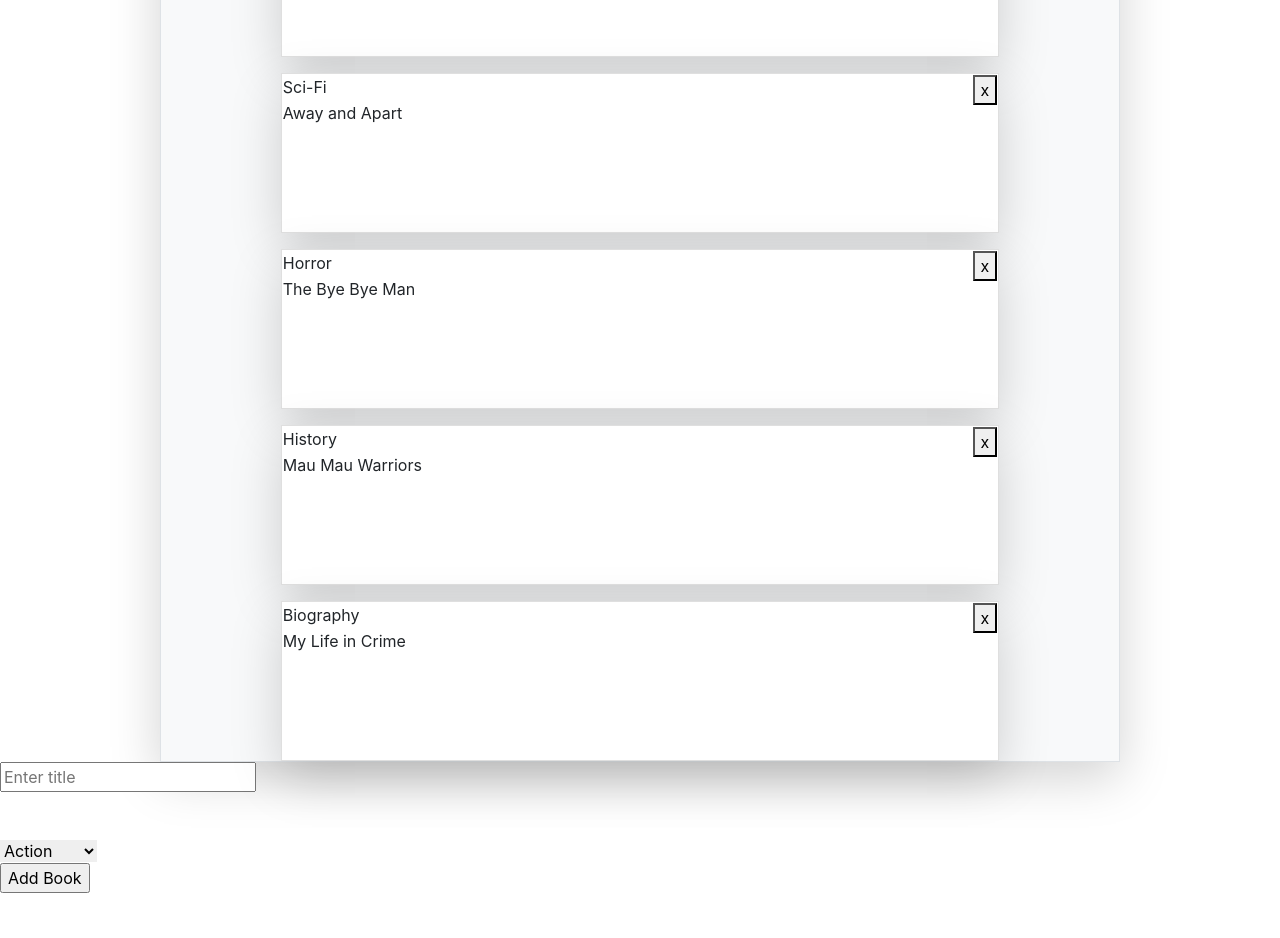
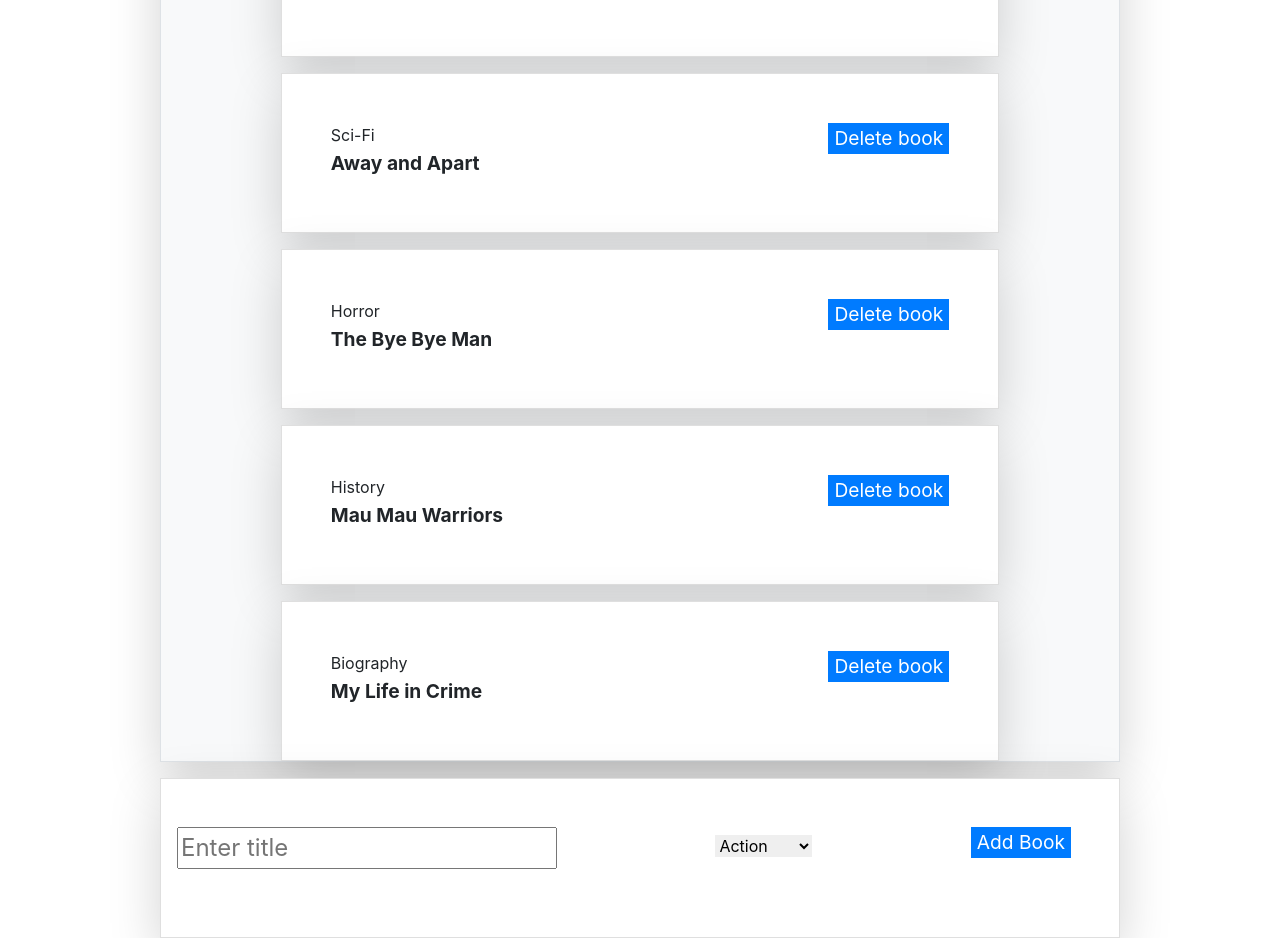
Before and after one commit to mbabaliiryn/react-book-store, a React (Create React App) app: page / in a window 1280 px wide. Shown: the part 600-1538 px from the top of the page. Before the commit the page ends 1493 px from the top, so only its background shows below. Built offline with nearby package versions, Linux system fonts and the light colour scheme.

Commit message:
add user design to the project

```diff
--- a/src/App.css
+++ b/src/App.css
@@ -57,12 +57,20 @@ select {
   font-size: 2rem;
 }
 
-/* body {
-  margin: 0;
-  padding: 0;
-  background-color: #F5F6FA;
-} */
-
 .table-row {
   height: 20vh;
 }
+
+.book-title {
+  font-weight: bold;
+  font-size: 1.2rem;
+}
+
+.enter-title {
+  font-size: 1.5rem;
+}
+
+.button {
+  border: none;
+  font-size: 1.2rem;
+}
--- a/src/components/Book.js
+++ b/src/components/Book.js
@@ -5,22 +5,22 @@ import PropTypes from 'prop-types';
 const Book = ({ book, handleBookRemove }) => (
 
   <tr className=" card table-row rounded-0 w-75 ml-auto mr-auto mt-3 shadow-lg bg-white">
-    <div className = "d-flex justify-content-between">
-    <div className = "d-flex flex-column">
+    <div className="d-flex justify-content-between">
+      <div className="d-flex flex-column p-5">
         <td>
           {' '}
           {book.category}
           {' '}
         </td>
-    <td>
+        <td className="book-title">
           {' '}
           {book.title}
           {' '}
         </td>
       </div>
-    <div className= "">
+      <div className="">
         <td>
-      <button type="button" onClick={() => handleBookRemove(book.id)}>x</button>
+          <button className=" button mt-5 mr-5 bg-primary text-white" type="button" onClick={() => handleBookRemove(book.id)}>Delete book</button>
         </td>
       </div>
     </div>
--- a/src/containers/BooksForm.js
+++ b/src/containers/BooksForm.js
@@ -49,8 +49,9 @@ class BooksForm extends React.Component {
   render() {
     const { title, category } = this.state;
     return (
-      <div>
+      <div className="card table-row rounded-0 w-75 ml-auto mr-auto mt-3 shadow-lg bg-white">
         <form onSubmit={this.handleSubmit}>
+          <div className="d-flex justify-content-between">
             <div className="form-group">
               <label htmlFor="title" />
               <input
@@ -59,9 +60,10 @@ class BooksForm extends React.Component {
                 value={title}
                 name="title"
                 placeholder="Enter title"
+                className=" enter-title mt-5 ml-3"
               />
             </div>
-          <div className="header">
+            <div className="header p-4">
               <select name="category" value={category} onChange={this.handleChange} id="category">
                 { categories.map(category => (
                   <option key={category}>
@@ -70,7 +72,8 @@ class BooksForm extends React.Component {
                 ))}
               </select>
             </div>
-          <input type="submit" name="Add Book" value="Add Book" />
+            <input className="button mt-5 mr-5 bg-primary text-white h-25" type="submit" name="Add Book" value="Add Book" />
+          </div>
         </form>
       </div>
     );
--- a/src/containers/BooksList.js
+++ b/src/containers/BooksList.js
@@ -1,4 +1,4 @@
-/* eslint-disable arrow-body-style */
+/* eslint-disable import/order */
 import React from 'react';
 import { connect } from 'react-redux';
 import PropTypes from 'prop-types';
@@ -7,9 +7,8 @@ import CategoryFilter from '../components/CategoryFilter';
 import Book from '../components/Book';
 import { handleBookRemove, changeFilter } from '../actions';
 import '../App.css';
-import { faUser } from "@fortawesome/free-solid-svg-icons";
-import { FontAwesomeIcon } from "@fortawesome/react-fontawesome";
-
+import { faUser } from '@fortawesome/free-solid-svg-icons';
+import { FontAwesomeIcon } from '@fortawesome/react-fontawesome';
 
 const BooksList = ({
   books, handleBookRemove, changeFilter, filter,
@@ -22,13 +21,13 @@ const BooksList = ({
   const filteredBooks = () => (filter === 'ALL' ? books : books.filter(book => book.category === filter));
 
   return (
-    <div className="main w-75 m-auto border bg-light shadow-lg">
+    <div className="main w-75 m-auto border bg-light shadow-lg h-100">
       <div className="main-container card border-bottom ">
         <div className="d-flex justify-content-between p-4 text-primary">
           <div className="title"> Bookstore</div>
           <CategoryFilter handleChange={handleFilterChange} />
           <div className="image-container">
-          <FontAwesomeIcon icon={faUser} />
+            <FontAwesomeIcon icon={faUser} />
           </div>
         </div>
       </div>
```
Lines whose indentation alone changed are shown as unchanged.
